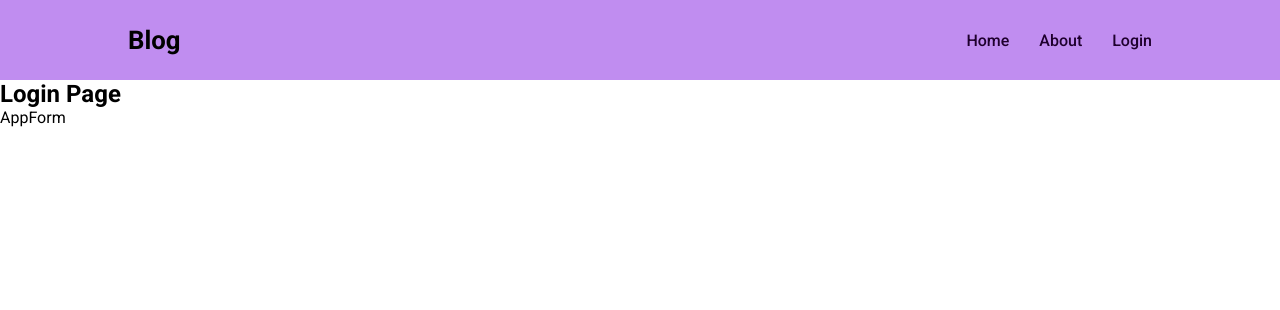
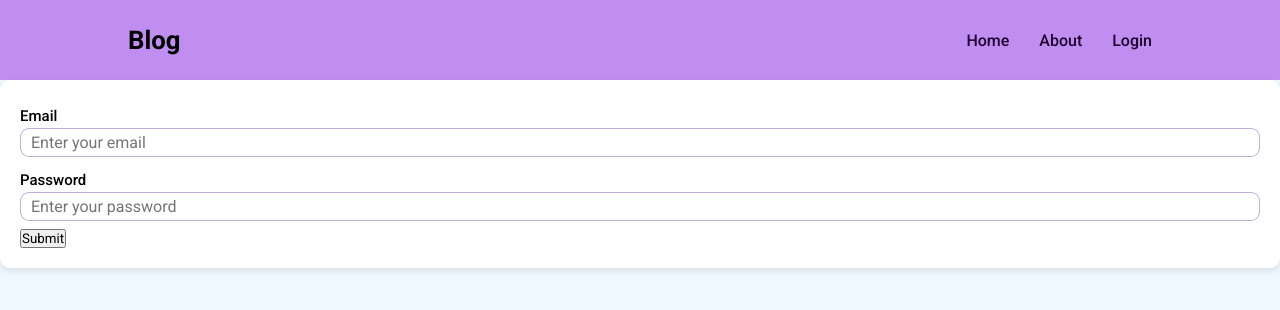
Before and after one commit to ddr-dileep/blog-post-react, a React (Vite) app: page /login in a window 1280 px wide. Shown: the top 310 px of the page. Built offline with nearby package versions, Linux system fonts and the light colour scheme.

Commit message:
fix: lgoin form

```diff
--- a/src/components/form/index.tsx
+++ b/src/components/form/index.tsx
@@ -1,3 +1,21 @@
-export const AppForm = () => {
-  return <div>AppForm</div>;
+import { AppInput } from "../input";
+
+export const AppForm = ({ className, formFields, onFormSubmit }: any) => {
+  const onHandleInputChange = (event: any) => {
+    console.log(event.target);
+  };
+  return (
+    <div className={`main-app-form ${className}`}>
+      <form>
+        {formFields?.map((field: any) => (
+          <AppInput
+            key={field.name}
+            onChange={onHandleInputChange}
+            {...field}
+          />
+        ))}
+        <button onClick={onFormSubmit}>Submit</button>
+      </form>
+    </div>
+  );
 };
--- a/src/pages/login/index.tsx
+++ b/src/pages/login/index.tsx
@@ -1,13 +1,15 @@
 import React from "react";
 import { AppForm } from "../../components/form";
 import { loginFields } from "./loginFields";
+import "./styles.scss";
 
 const Login: React.FC = () => {
   return (
-    <>
-      <h2>Login Page</h2>
-      <AppForm formFields={loginFields} />
-    </>
+    <div className="login-page">
+      <div className="login-page-container">
+        <AppForm formFields={loginFields} />
+      </div>
+    </div>
   );
 };
 
--- /dev/null
+++ b/src/pages/login/styles.scss
@@ -0,0 +1,14 @@
+.login-page {
+  width: 100%;
+  min-height: calc(100vh - 80px);
+  background-color: aliceblue;
+
+  &-container {
+    width: 100%;
+    margin: 0 auto;
+    padding: 20px;
+    background-color: white;
+    border-radius: 10px;
+    box-shadow: 0px 3px 6px rgba(0, 0, 0, 0.1);
+  }
+}
```
Also changed, not shown: src/assets/bloggin.jpg (added).
